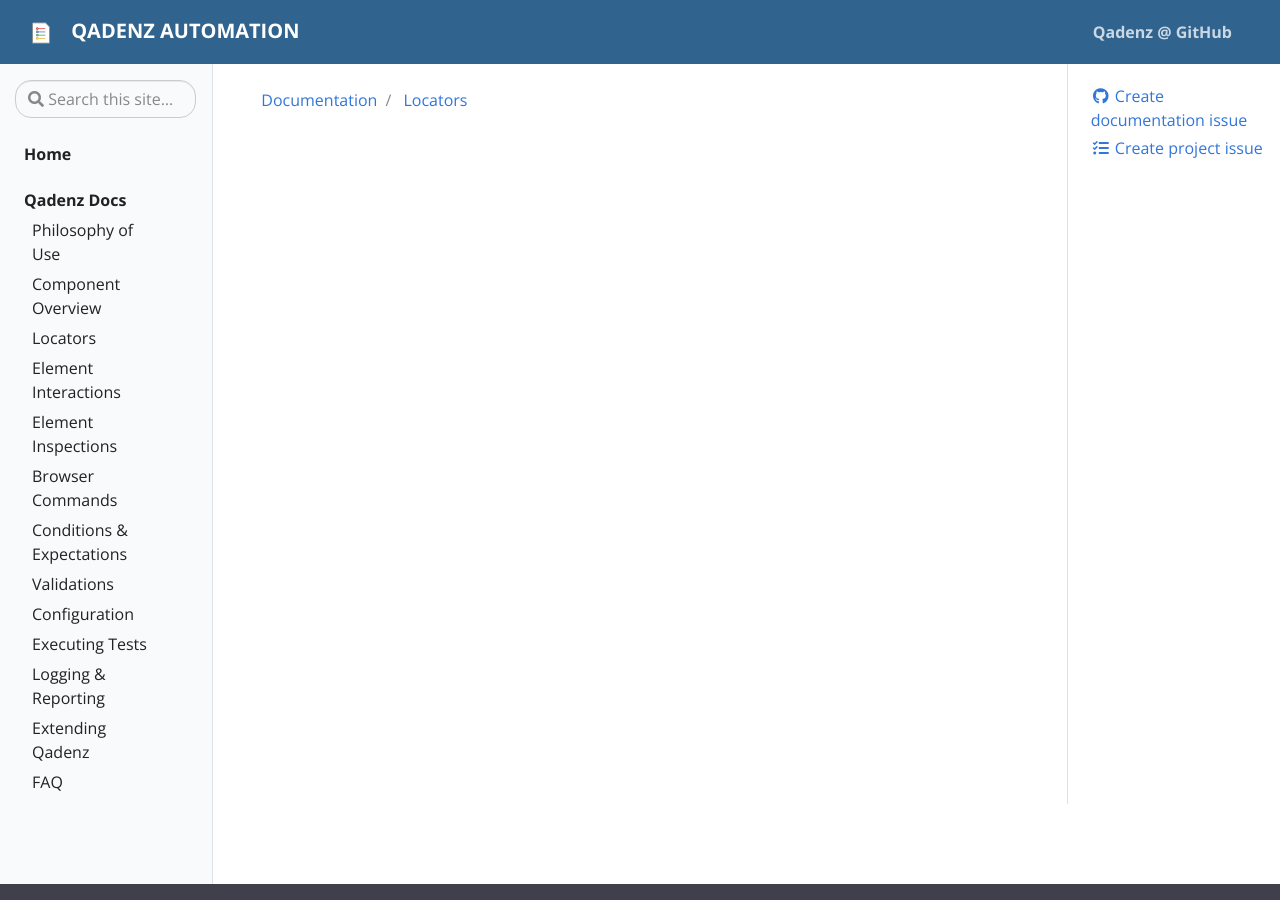
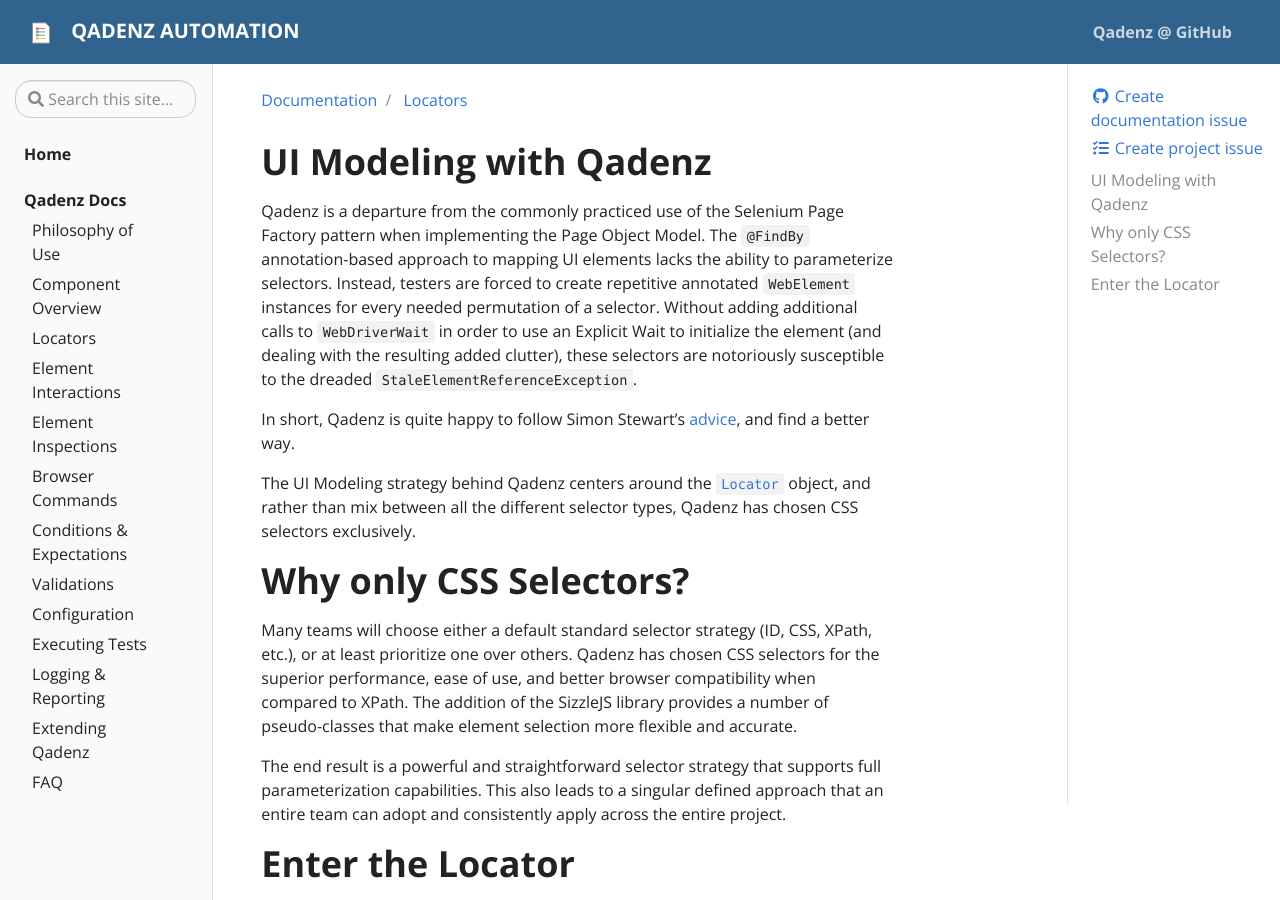
Before and after one commit to qadenz/qadenz.github.io, a Jekyll site: the page built from _docs/locators.md, in a window 1280 px wide and 900 px high. Built offline with Jekyll 4.4.1, drawn with Linux system fonts in a browser that asks for light colours; some of the changed text lies outside the part shown.

Commit message:
Adding Locators content in progress

````diff
--- a/_docs/locators.md
+++ b/_docs/locators.md
@@ -3,3 +3,31 @@ title: Locators
 tags:
 description: Element location
 ---
+
+# UI Modeling with Qadenz
+
+Qadenz is a departure from the commonly practiced use of the Selenium Page Factory pattern when implementing the Page Object Model. The `@FindBy` annotation-based approach to mapping UI elements lacks the ability to parameterize selectors. Instead, testers are forced to create repetitive annotated `WebElement` instances for every needed permutation of a selector. Without adding additional calls to `WebDriverWait` in order to use an Explicit Wait to initialize the element (and dealing with the resulting added clutter), these selectors are notoriously susceptible to the dreaded `StaleElementReferenceException`.
+
+In short, Qadenz is quite happy to follow Simon Stewart's [advice](https://www.youtube.com/watch?v=gyfUpOysIF8&t=1519s), and find a better way.
+
+The UI Modeling strategy behind Qadenz centers around the [`Locator`](https://github.com/qadenz/qadenz/blob/master/src/main/java/io/qadenz/automation/ui/Locator.java) object, and rather than mix between all the different selector types, Qadenz has chosen CSS selectors exclusively.
+
+# Why only CSS Selectors?
+
+Many teams will choose either a default standard selector strategy (ID, CSS, XPath, etc.), or at least prioritize one over others. Qadenz has chosen CSS selectors for the superior performance, ease of use, and better browser compatibility when compared to XPath. The addition of the SizzleJS library provides a number of pseudo-classes that make element selection more flexible and accurate.
+
+The end result is a powerful and straightforward selector strategy that supports full parameterization capabilities. This also leads to a singular defined approach that an entire team can adopt and consistently apply across the entire project.
+
+# Enter the Locator
+
+The [`Locator`](https://github.com/qadenz/qadenz/blob/master/src/main/java/io/qadenz/automation/ui/Locator.java) captures the information required to map and later initialize individual UI elements. It provides friendly names of these elements to the logs and reports in order to drive better clarity in the output. It is far easier to read a friendly description of an element on a report than attempt to interpret context from only a selector.
+
+Locators do not initialize WebElements. Instead, the `Locator` is part of a series of related classes that handle UI interactions. The `Locator` defines the element, the [`WebFinder`](https://github.com/qadenz/qadenz/blob/master/src/main/java/io/qadenz/automation/ui/WebFinder.java) generates WebElements using Locators, and the [`WebCommander`](https://github.com/qadenz/qadenz/blob/master/src/main/java/io/qadenz/automation/commands/WebCommander.java) and [`WebInspector`](https://github.com/qadenz/qadenz/blob/master/src/main/java/io/qadenz/automation/commands/WebInspector.java) act upon these WebElements.
+
+The example below is a single method returning a `Locator` instance that defines a "Sign In" button.
+
+```
+public Locator signInButton() {
+    return new Locator("Sign In Button", ".btn-signIn");
+}
+```
````
